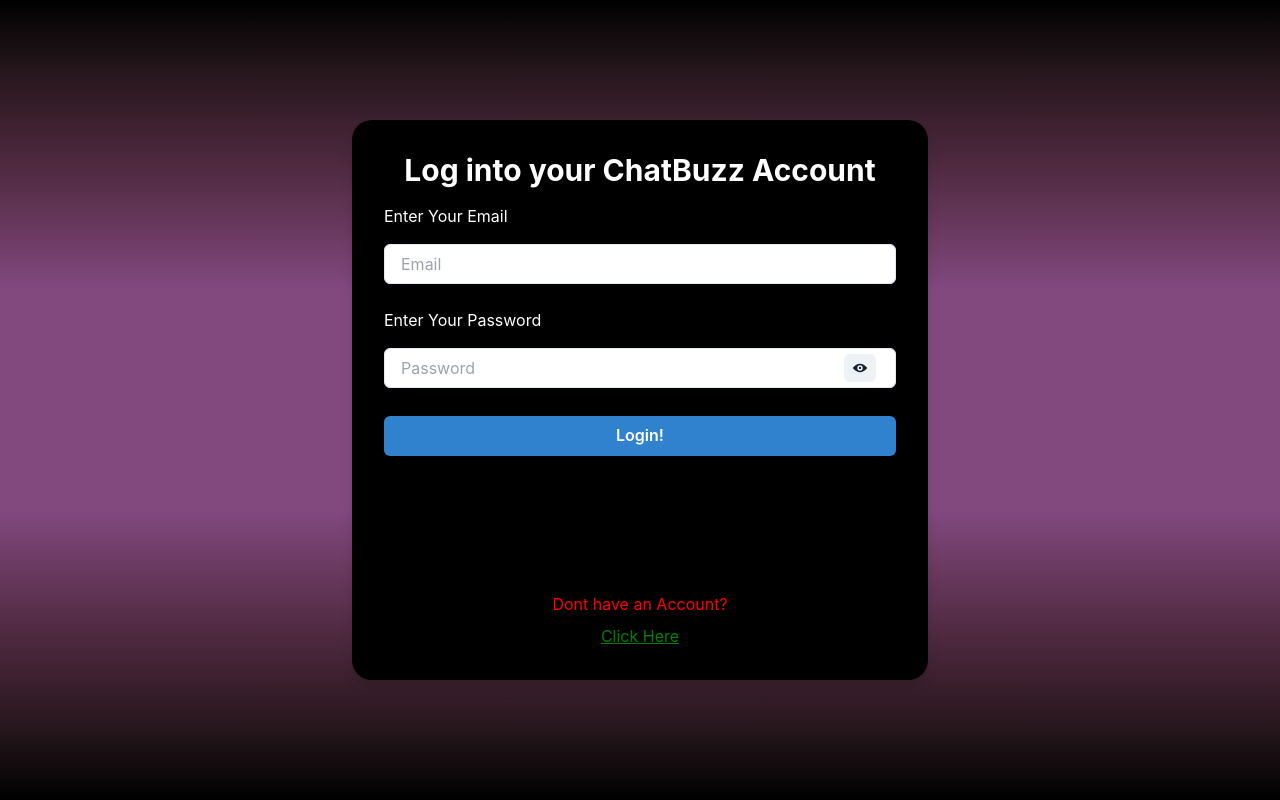
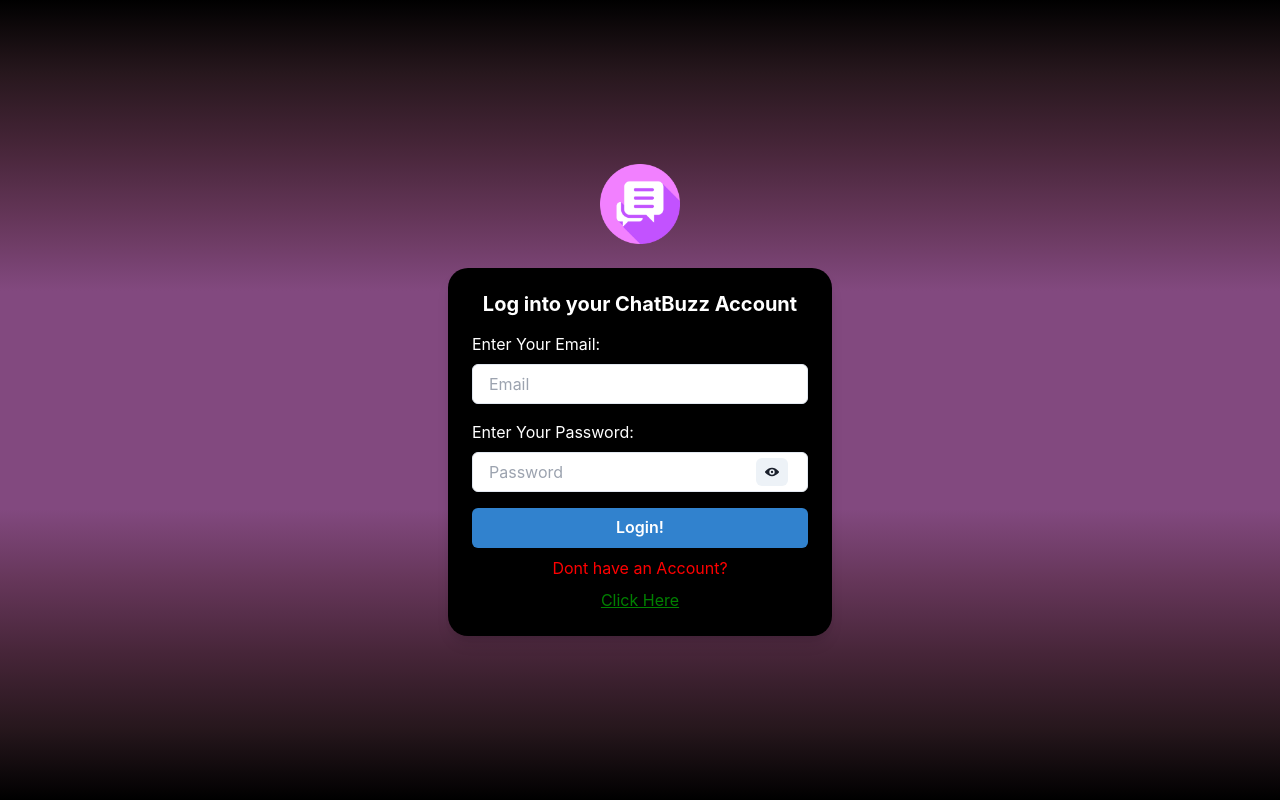
Before and after one commit to VedangKanade20/Chat-Buzz, a React (Vite) app in the folder frontend/: page /login in a window 1280 px wide. Built offline with nearby package versions, Linux system fonts and the light colour scheme.

Commit message:
OnGoing Login FPage and Functionality

```diff
--- a/frontend/src/Pages/LoginPage.jsx
+++ b/frontend/src/Pages/LoginPage.jsx
@@ -3,6 +3,8 @@
 // import { useDispatch } from "react-redux";
 // import { Link, useNavigate } from "react-router-dom";
 // import toast from "react-hot-toast";
+// import { InputGroup, InputRightElement, IconButton } from "@chakra-ui/react";
+// import { ViewIcon, ViewOffIcon } from "@chakra-ui/icons";
 // import { setAuthUser } from "../redux/userSlice";
 // import {
 //   Box,
@@ -52,64 +54,98 @@
 //       password: "",
 //     });
 //   };
+//   const [showPassword, setShowPassword] = useState(false);
+
+//   const togglePasswordVisibility = () => {
+//     setShowPassword(!showPassword);
+//   };
 
 //   return (
 //     <Flex
 //       direction="column"
 //       justifyContent="center"
 //       alignItems="center"
-//       class="mainFlex"
 //       minH="100vh"
 //       w="100vw"
 //     >
 //       <Flex
 //         w="45vw"
 //         h="70vh"
-//         p="4"
+//         p="8"
 //         bgColor="black"
 //         color="white"
-//         borderRadius="20"
+//         borderRadius="20px"
 //         boxShadow="lg"
-//         class="boxForm"
-//         gap="20px"
 //         direction="column"
 //         alignItems="center"
+//         justifyContent="space-between"
 //       >
-//         <Heading fontSize="2xl" mb="4" textAlign="center">
-//           To Continue, Log into your ChatBuzz Account
+//         <Heading fontSize="3xl" textAlign="center">
+//           Log into your ChatBuzz Account
 //         </Heading>
-//         <form onSubmit={onSubmitHandler}>
+
+//         <VStack spacing="4" w="full">
 //           {/* EMAIL ID */}
-//           <Text>Enter Your Email</Text>
-//           <Input
-//             placeholder="Email"
-//             type="email"
-//             value={user.email}
-//             onChange={(e) => setUser({ ...user, email: e.target.value })}
-//             bgColor="white"
-//             color="black"
-//             w="400px"
-//           />
-//           <Spacer />
+//           <Box mt="4" w="full">
+//             <Text mb="4">Enter Your Email</Text>
+//             <Input
+//               placeholder="Email"
+//               type="email"
+//               value={user.email}
+//               onChange={(e) => setUser({ ...user, email: e.target.value })}
+//               bgColor="white"
+//               color="black"
+//               w="full"
+//             />
+//           </Box>
+
 //           {/* PASSWORD */}
-//           <Text>Enter Your Password</Text>
-//           <Input
-//             placeholder="Password"
-//             type="password"
-//             value={user.password}
-//             onChange={(e) => setUser({ ...user, password: e.target.value })}
-//             bgColor="white"
-//             color="black"
-//             w="400px"
-//           />
-//           <Button type="submit" bgColor="blue" w="400px">
+//           <Box mt="2" w="full">
+//             <Text mb="4">Enter Your Password</Text>
+//             <InputGroup size="md">
+//               <Input
+//                 placeholder="Password"
+//                 type={showPassword ? "text" : "password"}
+//                 value={user.password}
+//                 onChange={(e) => setUser({ ...user, password: e.target.value })}
+//                 bgColor="white"
+//                 color="black"
+//                 w="full"
+//               />
+//               <InputRightElement width="4.5rem">
+//                 <IconButton
+//                   h="1.75rem"
+//                   size="sm"
+//                   onClick={togglePasswordVisibility}
+//                   icon={showPassword ? <ViewOffIcon /> : <ViewIcon />}
+//                 />
+//               </InputRightElement>
+//             </InputGroup>
+//           </Box>
+
+//           {/* LOGIN BUTTON */}
+//           <Button
+//             mt="3"
+//             type="submit"
+//             bgColor="blue.500"
+//             color="white"
+//             w="full"
+//             onClick={onSubmitHandler}
+//           >
 //             Login!
 //           </Button>
-//           <Text fontSize="2xl">Dont have an Account?, For New users</Text>
-//           <Link as={RouterLink} to={"/register"} color="blue.500">
-//             Click Here
+//         </VStack>
+
+//         <Box textAlign="center" mt="auto">
+//           <Text mb="2" textColor="red" textDecor="bold">
+//             Dont have an Account?{" "}
+//           </Text>
+//           <Link as={RouterLink} to="/register">
+//             <Text textColor="green" textDecor="underline">
+//               Click Here
+//             </Text>
 //           </Link>
-//         </form>
+//         </Box>
 //       </Flex>
 //     </Flex>
 //   );
@@ -117,13 +153,11 @@
 
 // export default LoginPage;
 
-/* eslint-disable no-unused-vars */
-import { useEffect, useState } from "react";
+import { useState } from "react";
 import { useDispatch } from "react-redux";
 import { Link, useNavigate } from "react-router-dom";
 import toast from "react-hot-toast";
-import { InputGroup, InputRightElement, IconButton } from "@chakra-ui/react";
-import { ViewIcon, ViewOffIcon } from "@chakra-ui/icons";
+import axios from "axios";
 import { setAuthUser } from "../redux/userSlice";
 import {
   Box,
@@ -134,9 +168,12 @@
   VStack,
   Heading,
   Spacer,
+  InputGroup,
+  InputRightElement,
+  IconButton,
 } from "@chakra-ui/react";
-import axios from "axios";
 import { Link as RouterLink } from "react-router-dom";
+import { ViewIcon, ViewOffIcon } from "@chakra-ui/icons";
 
 const LoginPage = () => {
   const dispatch = useDispatch();
@@ -146,6 +183,12 @@
     email: "",
     password: "",
   });
+
+  const [showPassword, setShowPassword] = useState(false);
+
+  const togglePasswordVisibility = () => {
+    setShowPassword(!showPassword);
+  };
 
   const onSubmitHandler = async (e) => {
     e.preventDefault();
@@ -173,11 +216,6 @@
       password: "",
     });
   };
-  const [showPassword, setShowPassword] = useState(false);
-
-  const togglePasswordVisibility = () => {
-    setShowPassword(!showPassword);
-  };
 
   return (
     <Flex
@@ -186,27 +224,32 @@
       alignItems="center"
       minH="100vh"
       w="100vw"
+      p="4"
     >
+      {/* Logo Section */}
+      <Box mb="6">
+        <img src="../../logoCHAT-BUZZ.png" width="80px" alt="ChatBuzz Logo" />
+      </Box>
+
+      {/* Form Section */}
       <Flex
-        w="45vw"
-        h="70vh"
-        p="8"
+        w="30vw" // Smaller width for the form
+        p="6"
         bgColor="black"
         color="white"
         borderRadius="20px"
         boxShadow="lg"
         direction="column"
         alignItems="center"
-        justifyContent="space-between"
       >
-        <Heading fontSize="3xl" textAlign="center">
+        <Heading fontSize="xl" textAlign="center" mb="4">
           Log into your ChatBuzz Account
         </Heading>
 
         <VStack spacing="4" w="full">
           {/* EMAIL ID */}
-          <Box mt="4" w="full">
-            <Text mb="4">Enter Your Email</Text>
+          <Box w="full">
+            <Text mb="2">Enter Your Email:</Text>
             <Input
               placeholder="Email"
               type="email"
@@ -219,8 +262,8 @@
           </Box>
 
           {/* PASSWORD */}
-          <Box mt="2" w="full">
-            <Text mb="4">Enter Your Password</Text>
+          <Box w="full">
+            <Text mb="2">Enter Your Password:</Text>
             <InputGroup size="md">
               <Input
                 placeholder="Password"
@@ -244,7 +287,6 @@
 
           {/* LOGIN BUTTON */}
           <Button
-            mt="3"
             type="submit"
             bgColor="blue.500"
             color="white"
@@ -255,7 +297,7 @@
           </Button>
         </VStack>
 
-        <Box textAlign="center" mt="auto">
+        <Box textAlign="center" mt="auto" marginTop="2">
           <Text mb="2" textColor="red" textDecor="bold">
             Dont have an Account?{" "}
           </Text>
```
